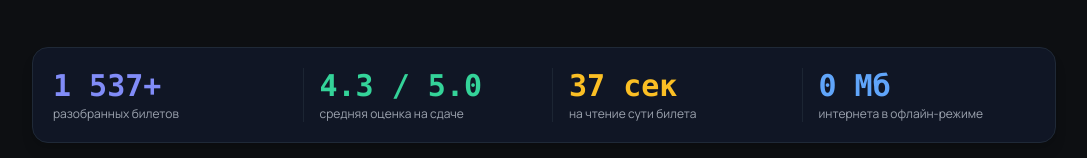
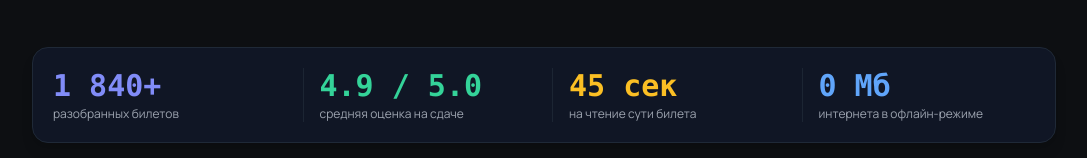
Before and after one commit to melnikovdima057-ux/sessiyabezvody, a Next.js app: page / in a window 1280 px wide. Shown: the part 486-644 px from the top of the page, without its empty margins (96-1183 px from the left). Built offline with nearby package versions, Linux system fonts and the light colour scheme.

Commit message:
Update page.tsx

```diff
--- a/app/page.tsx
+++ b/app/page.tsx
@@ -66,13 +66,13 @@ export default function Home() {
   const [showAboutModal, setShowAboutModal] = useState(false);
   const [payLoading, setPayLoading] = useState(false);
 
-  // Анимация счётчиков (ровно 10 секунд)
+  // Анимация счётчиков (ровно 5 секунд)
   const [statTickets, setStatTickets] = useState(0);
   const [statRating, setStatRating] = useState(1.0);
   const [statSeconds, setStatSeconds] = useState(0);
 
   useEffect(() => {
-    const duration = 10000; // 10 секунд
+    const duration = 5000; // 5 секунд
     const startTime = performance.now();
 
     const updateCounters = (now: number) => {
```
